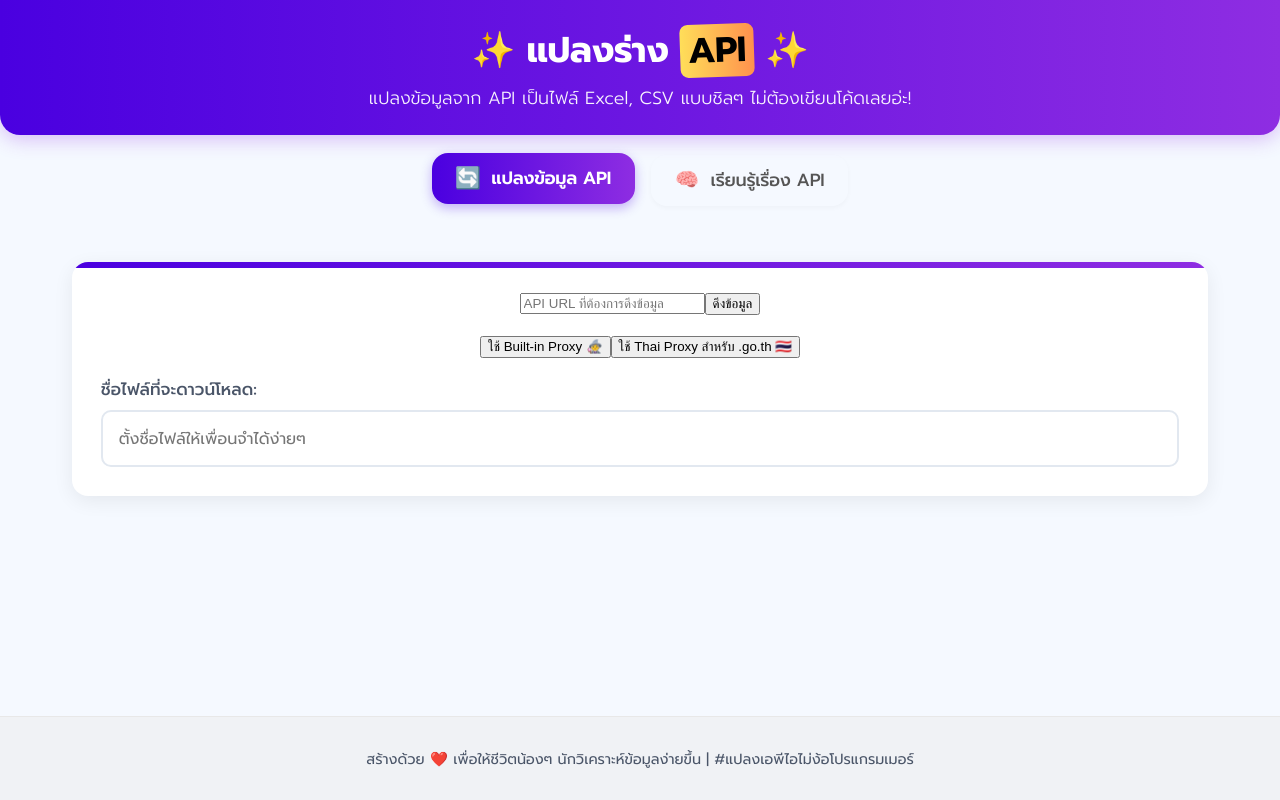
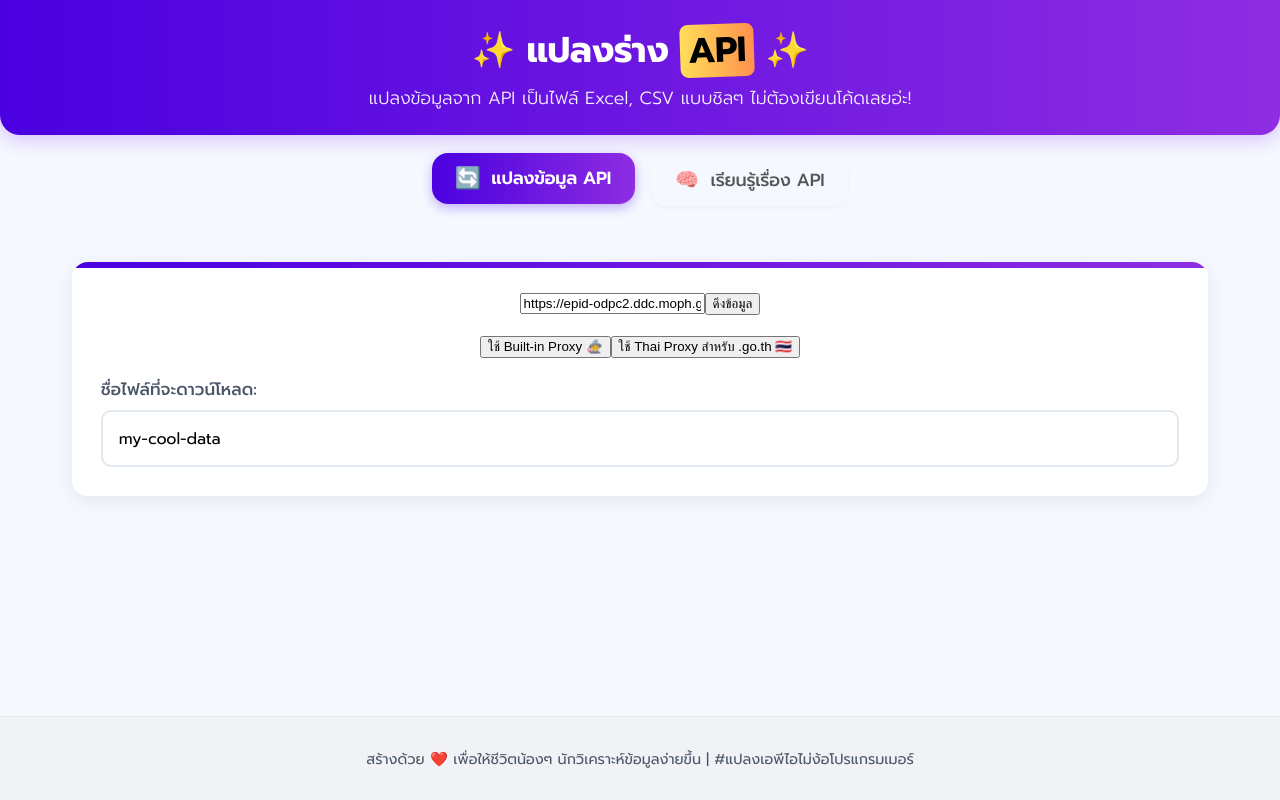
Before and after one commit to visarutforthaipbs/api-converter, a React (Create React App) app: page / in a window 1280 px wide. Built offline with nearby package versions, Linux system fonts and the light colour scheme.

Commit message:
Fix defaultUrl variable ESLint warning

```diff
--- a/src/App.tsx
+++ b/src/App.tsx
@@ -13,10 +13,11 @@ function App() {
   const initialProxyApplied = useRef(false);
 
   // Update the URL to use a relative path when using the proxy setup
-  const defaultUrl =
-    "https://epid-odpc2.ddc.moph.go.th/haze-r2/api/patient-group-location?limit=50000";
-  const [apiUrl, setApiUrl] = useState<string>("");
-  const [filename, setFilename] = useState<string>("");
+  // Set initial apiUrl state to use this example URL
+  const [apiUrl, setApiUrl] = useState<string>(
+    "https://epid-odpc2.ddc.moph.go.th/haze-r2/api/patient-group-location?limit=50000"
+  );
+  const [filename, setFilename] = useState<string>("my-cool-data");
   const [data, setData] = useState<any[]>([]);
   const [isLoading, setIsLoading] = useState<boolean>(false);
   const [error, setError] = useState<string | null>(null);
```
